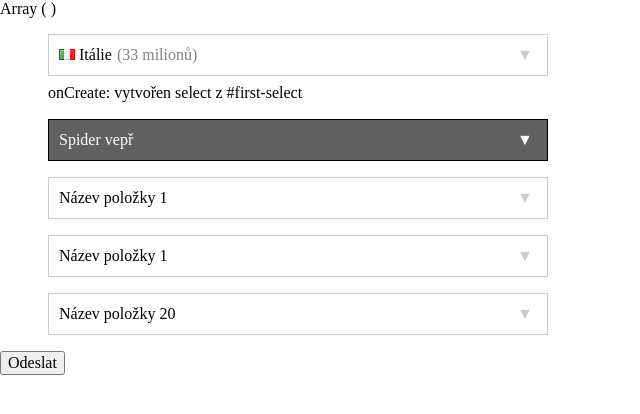
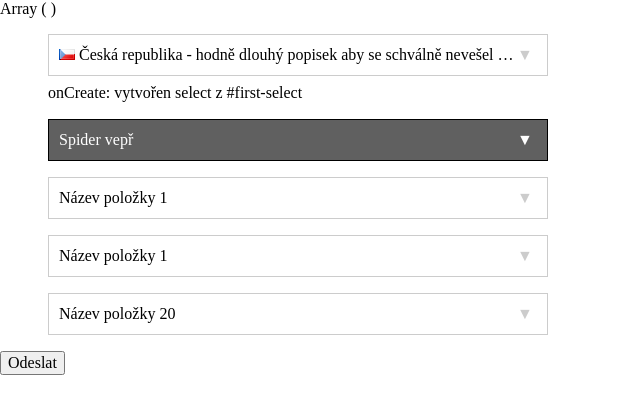
Before and after one commit to Kcko/aw-select, a PHP site: page / in a window 1280 px wide. Shown: the top 414 px of the page, without its empty margins (0-640 px from the left). Run offline with PHP 8.4, Linux system fonts and the light colour scheme; some libraries are stand-ins or nearby versions.

Commit message:
Update header; prevent to overflow

```diff
--- a/aw-select-dark.css
+++ b/aw-select-dark.css
@@ -15,8 +15,12 @@
 	height: 40px;
 	line-height: 40px;
 	padding: 0 10px;
+	padding-right: 30px;
 	color: #fff;
 	position: relative;
+	overflow: hidden;
+	white-space: nowrap;
+	text-overflow: ellipsis;
 
 }
 
--- a/aw-select.css
+++ b/aw-select.css
@@ -15,7 +15,11 @@
 	height: 40px;
 	line-height: 40px;
 	padding: 0 10px;
+	padding-right: 30px;
 	position: relative;
+	overflow: hidden;
+	white-space: nowrap;
+	text-overflow: ellipsis;
 
 }
 
--- a/index.php
+++ b/index.php
@@ -28,7 +28,7 @@
 			$("#countries").AWSelect({
 
 
-				selectedValue: 'it',
+				//selectedValue: 'it',
 
 				onCreate: function(selectDiv, select) {
 
@@ -103,7 +103,7 @@
 
 
 <select name="select1" id="countries">
-	<option value="cz" data-flag='cz.png' data-users="10 milionů">Česká republika</option>
+	<option value="cz" data-flag='cz.png' data-users="10 milionů">Česká republika - hodně dlouhý popisek aby se schválně nevešel a musel být oříznut</option>
 	<option value="de" data-flag='de.png' data-users="60 milionů">Německo</option>
 	<option value="jp" data-flag='jp.png' data-users="230 milionů">Japonsko</option>
 	<option value="it" data-flag='it.png' data-users="33 milionů">Itálie</option>
```
